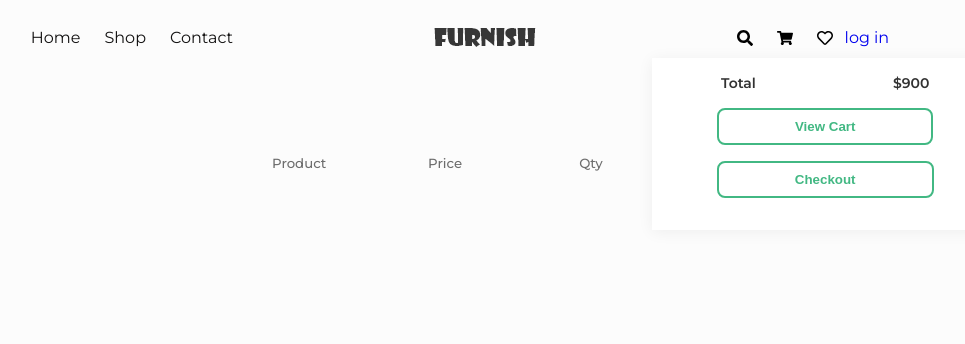
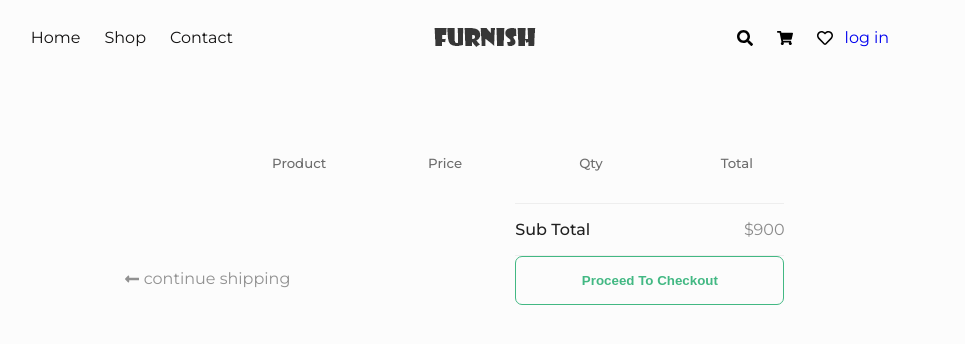
Before and after one commit to adnan172203/furnish-ecommerce, a React (Create React App) app in the folder client/: page /cart in a window 1280 px wide. Shown: the top 344 px of the page, without its empty margins (186-1151 px from the left). Built offline with nearby package versions, Linux system fonts and the light colour scheme.

Commit message:
added product increment and duplicate product remove function

```diff
--- a/client/src/components/header/header.js
+++ b/client/src/components/header/header.js
@@ -85,7 +85,7 @@ const Header = () => {
               <Link to='/login'>log in</Link>
             )}
           </div>
-          {hidden ? null : <CartDropdown />}
+          {!hidden ? null : <CartDropdown />}
 
         </div>
       </header>
--- a/client/src/pages/cart/Cart.js
+++ b/client/src/pages/cart/Cart.js
@@ -1,14 +1,31 @@
 import React from 'react';
+import { Link } from 'react-router-dom';
 import CartItem from './cartItem/CartItem';
 import { useSelector } from 'react-redux';
 
 //css
 import Styles from './Cart.module.css';
 
-const { shoping_cart, cart_area, cart_specification_name } = Styles;
+//icon
+import { FaLongArrowAltLeft } from "react-icons/fa";
+
+const {
+  shoping_cart,
+  cart_area,
+  cart_specification_name,
+  cart_calculation,
+  cart_total_calculation,
+  sub_total,
+  sub_total_price,
+  checkout_button,
+  cart_update,
+  shopping_arrow
+} = Styles;
 
 const Cart = () => {
   const { cartItems } = useSelector((state) => state.cartReducer);
+
+  console.log(cartItems)
 
   return (
     <>
@@ -26,6 +43,25 @@ const Cart = () => {
                 <CartItem cartItem={cartItem} key={cartItem.productId} />
               ))}
           </div>
+
+          <div className={cart_calculation}>
+            <div className={cart_update}>
+              <p>
+                <FaLongArrowAltLeft className={shopping_arrow}/> <Link to="/shop">continue shipping</Link>
+              </p>
+
+            </div>
+            <div className={cart_total_calculation}>
+              <div className={sub_total}>
+                <h4>Sub Total</h4>
+                <span className={sub_total_price}>$900</span>
+              </div>
+
+              <div className={checkout_button}>
+                <button>Proceed To Checkout</button>
+              </div>
+            </div>
+          </div>
         </div>
       </section>
     </>
--- a/client/src/pages/cart/Cart.module.css
+++ b/client/src/pages/cart/Cart.module.css
@@ -17,3 +17,77 @@
   flex-basis: 14%;
   font-weight: 500;
 }
+
+.shoping_cart .cart_calculation {
+  display: flex;
+  justify-content: space-evenly;
+}
+
+.cart_discount {
+  margin-left: -15%;
+}
+
+.cart_total_calculation {
+  margin-left: -8%;
+}
+
+.cart_total_calculation .sub_total {
+  display: flex;
+  border-bottom: 1px solid #eeee;
+  padding: 1rem 0;
+  border-top: 1px solid #eee;
+}
+
+.sub_total h4 {
+  margin-right: 12vw;
+  color: #202020;
+  font-weight: 500;
+}
+
+.sub_total .sub_total_price {
+  color: #8b8b8b;
+}
+
+.checkout_button {
+  margin-bottom: 3rem;
+}
+
+.checkout_button button {
+  background: none;
+  color: #42b883;
+  border: 1px solid #42b883;
+  padding: 1rem 4rem;
+  border-radius: 7px;
+  font-weight: 600;
+  width: 100%;
+  outline: none;
+}
+
+.checkout_button button:hover {
+  background: #42b883;
+  color: #ffffff;
+  cursor: pointer;
+  transition: 0.3s ease-in;
+  font-weight: 600;
+}
+
+.cart_update {
+  display: flex;
+  flex-wrap: wrap;
+  align-items: center;
+}
+
+.cart_update p,
+.cart_update p a {
+  color: #919191;
+  margin-right: 2rem;
+  cursor: pointer;
+}
+
+.cart_update i {
+  padding-right: 5px;
+}
+
+.shopping_arrow {
+  vertical-align: middle;
+}
--- a/client/src/pages/cart/cartItem/CartItem.js
+++ b/client/src/pages/cart/cartItem/CartItem.js
@@ -1,7 +1,16 @@
-import React from 'react';
+import React, { useState, useEffect } from 'react';
+import {
+  addToCart,
+  cartProductInrement,
+  cartProductDecrement
+} from '../../../redux/cart/cartAction';
+import { useDispatch, useSelector } from 'react-redux';
 
 //css
 import Styles from './CartItem.module.css';
+
+//icon
+import { FaChevronRight, FaChevronLeft } from 'react-icons/fa';
 
 const {
   cart_product_details,
@@ -15,8 +24,15 @@ const {
 } = Styles;
 
 const CartItem = ({ cartItem }) => {
-  console.log('cartitem:',cartItem);
-  const { name, price, qty, image } = cartItem;
+  const dispatch = useDispatch();
+
+  const { name, price, qty, image, productId } = cartItem;
+
+
+  const incrementProductCartCount = (productId) => {
+    dispatch(cartProductInrement(productId));
+  }
+
   return (
     <>
       <div className={cart_product_details}>
@@ -33,9 +49,21 @@ const CartItem = ({ cartItem }) => {
           <p>${price}</p>
         </div>
         <div className={cart_product_qty}>
-          <i className='fas fa-chevron-left'></i>
-          <span>2</span>
-          <i className='fas fa-chevron-right'></i>
+          <span>
+            {' '}
+            <FaChevronLeft
+              onClick={() => cartProductDecrement(productId)}
+            />{' '}
+          </span>
+
+          <span>{qty}</span>
+
+          <span>
+            {' '}
+            <FaChevronRight
+              onClick={() => incrementProductCartCount(productId)}
+            />{' '}
+          </span>
         </div>
         <div className={cart_product_total}>
           <p>$250</p>
--- a/client/src/pages/shop/components/product/Product.js
+++ b/client/src/pages/shop/components/product/Product.js
@@ -1,4 +1,4 @@
-import React from 'react';
+import React,{useState} from 'react';
 import { Link } from 'react-router-dom';
 import { addToCart } from '../../../../redux/cart/cartAction';
 import { useDispatch } from 'react-redux';
@@ -37,7 +37,7 @@ const Product = ({ product }) => {
             </Link>
             <p className={product_price}>${product.price}</p>
           </div>
-          <BsPlus className={plus_icon} onClick={()=>dispatch(addToCart(product._id,2))} />
+          <BsPlus className={plus_icon} onClick={()=>dispatch(addToCart(product._id,1))} />
         </div>
       </div>
     </>
--- a/client/src/pages/shop/shop.js
+++ b/client/src/pages/shop/shop.js
@@ -6,7 +6,7 @@ import ProductCategories from './components/ProductCategories/ProductCategories'
 //css
 import Styles from './shop.module.css';
 
-const { container, main_shop, main_product } = Styles;
+const {  main_shop, main_product } = Styles;
 
 const Shop = () => {
   return (
--- a/client/src/redux/cart/cartAction.js
+++ b/client/src/redux/cart/cartAction.js
@@ -3,6 +3,8 @@ import {
   TOGGLE_CART_HIDDEN,
   ADD_CART_ITEM,
   REMOVE_CART_ITEM,
+  INCREMENT_PRODUCT_CART_COUNT,
+  DECREMENT_PRODUCT_CART_COUNT,
 } from './cartTypes';
 
 export const toggleCartHidden = () => {
@@ -11,7 +13,7 @@ export const toggleCartHidden = () => {
   };
 };
 
-export const addToCart = (id, qty) => async (dispatch, getState) => {
+export const addToCart = (id) => async (dispatch, getState) => {
   const { data } = await axios.get(`/api/v1/products/${id}`);
 
   dispatch({
@@ -22,15 +24,28 @@ export const addToCart = (id, qty) => async (dispatch, getState) => {
       image: data.image,
       price: data.price,
       countInStock: data.countInStock,
-      qty,
+      qty: 1
     },
   });
+
+  //save productItem to loccalStorage
 
   localStorage.setItem(
     'cartItems',
     JSON.stringify(getState().cartReducer.cartItems)
   );
 };
+
+export const cartProductInrement = (productId) =>({
+      type: INCREMENT_PRODUCT_CART_COUNT,
+      payload: productId
+    })
+
+
+export const cartProductDecrement = (productId)=> ({
+    type: DECREMENT_PRODUCT_CART_COUNT,
+    payload: productId,
+  });
 
 export const removeCartItem = (id) => (dispatch, getState) => {
   dispatch({
--- a/client/src/redux/cart/cartReducer.js
+++ b/client/src/redux/cart/cartReducer.js
@@ -1,4 +1,10 @@
-import { TOGGLE_CART_HIDDEN, ADD_CART_ITEM,REMOVE_CART_ITEM } from './cartTypes';
+import {
+  TOGGLE_CART_HIDDEN,
+  ADD_CART_ITEM,
+  REMOVE_CART_ITEM,
+  INCREMENT_PRODUCT_CART_COUNT,
+  DECREMENT_PRODUCT_CART_COUNT,
+} from './cartTypes';
 
 const INITIAL_STATE = {
   hidden: true,
@@ -16,16 +22,41 @@ const cartReducer = (state = INITIAL_STATE, action) => {
       };
 
     case ADD_CART_ITEM:
+      const item = payload;
+
+      const existItem = state.cartItems.find((x) => x.productId === item.productId);
+
+      if (existItem) {
+        return {
+          ...state,
+          cartItems: state.cartItems.map((x) =>
+            x.productId === existItem.productId ? item : x
+          ),
+        };
+      } else {
+        return {
+          ...state,
+          cartItems: [...state.cartItems, item],
+        };
+      }
+
+    case REMOVE_CART_ITEM:
       return {
         ...state,
-        cartItems: [payload, ...state.cartItems],
+        cartItems: state.cartItems.filter(
+          (item) => item.productId !== action.payload
+        ),
       };
-    case REMOVE_CART_ITEM:
-      return{
+
+    case INCREMENT_PRODUCT_CART_COUNT:
+      console.log('payload', payload);
+      console.log(state.cartItems);
+      return {
         ...state,
-        cartItems: state.cartItems.filter((item) => item.productId !== action.payload)
-      }
-
+        cartItems: state.cartItems.map((item) =>
+          item.productId === payload ? { ...item, qty: (item.qty += 1) } : item
+        ),
+      };
     default:
       return state;
   }
--- a/client/src/redux/cart/cartTypes.js
+++ b/client/src/redux/cart/cartTypes.js
@@ -1,3 +1,5 @@
 export const TOGGLE_CART_HIDDEN = 'TOGGLE_CART_HIDDEN';
 export const ADD_CART_ITEM = 'ADD_CART_ITEM';
 export const REMOVE_CART_ITEM = 'REMOVE_CART_ITEM';
+export const INCREMENT_PRODUCT_CART_COUNT = 'INCREMENT_PRODUCT_CART_COUNT';
+export const DECREMENT_PRODUCT_CART_COUNT = 'DECREMENT_PRODUCT_CART_COUNT';
--- a/client/src/redux/store.js
+++ b/client/src/redux/store.js
@@ -26,4 +26,21 @@ const store = createStore(
   applyMiddleware(...middlewares)
 );
 
+let currentValue;
+const handleStorage =  () =>{
+  let previousValue = currentValue;
+  currentValue = store.getState();
+  console.log('currentValue', currentValue)
+  if (previousValue !== currentValue) {
+      localStorage.setItem('cartItems', JSON.stringify(currentValue.cartReducer.cartItems))
+  }
+
+}
+
+store.subscribe(handleStorage)
+
+
+
+
+
 export default store;
```
Lines whose indentation alone changed are shown as unchanged.
